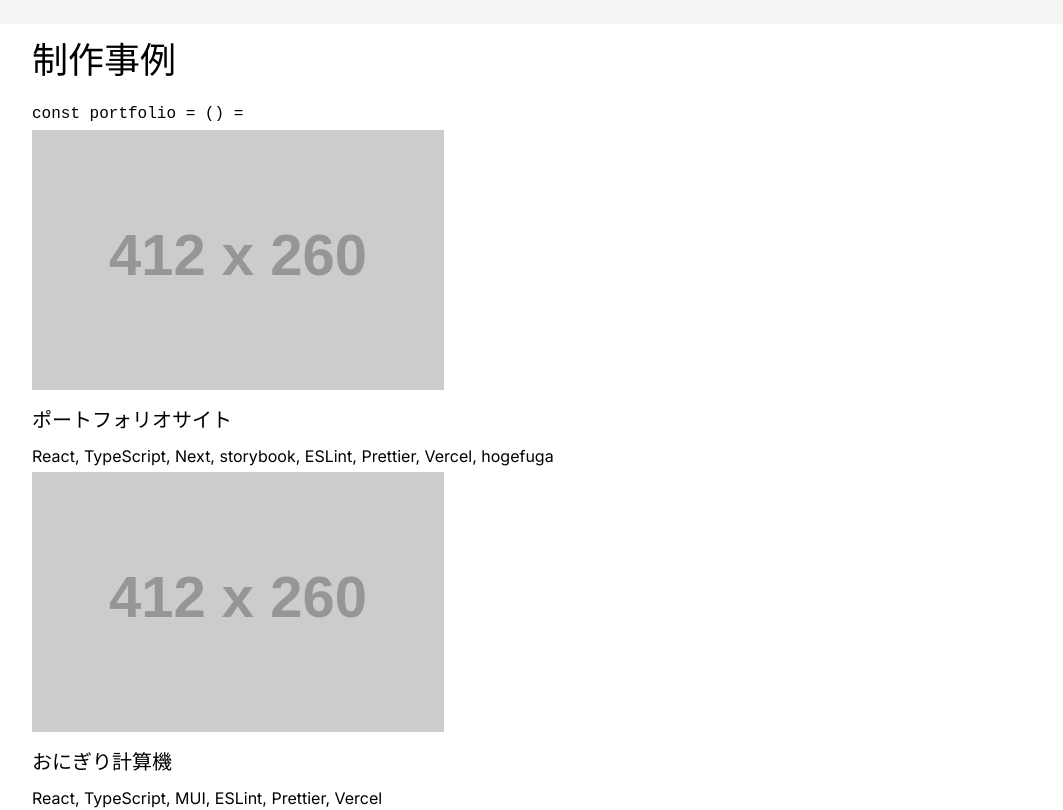
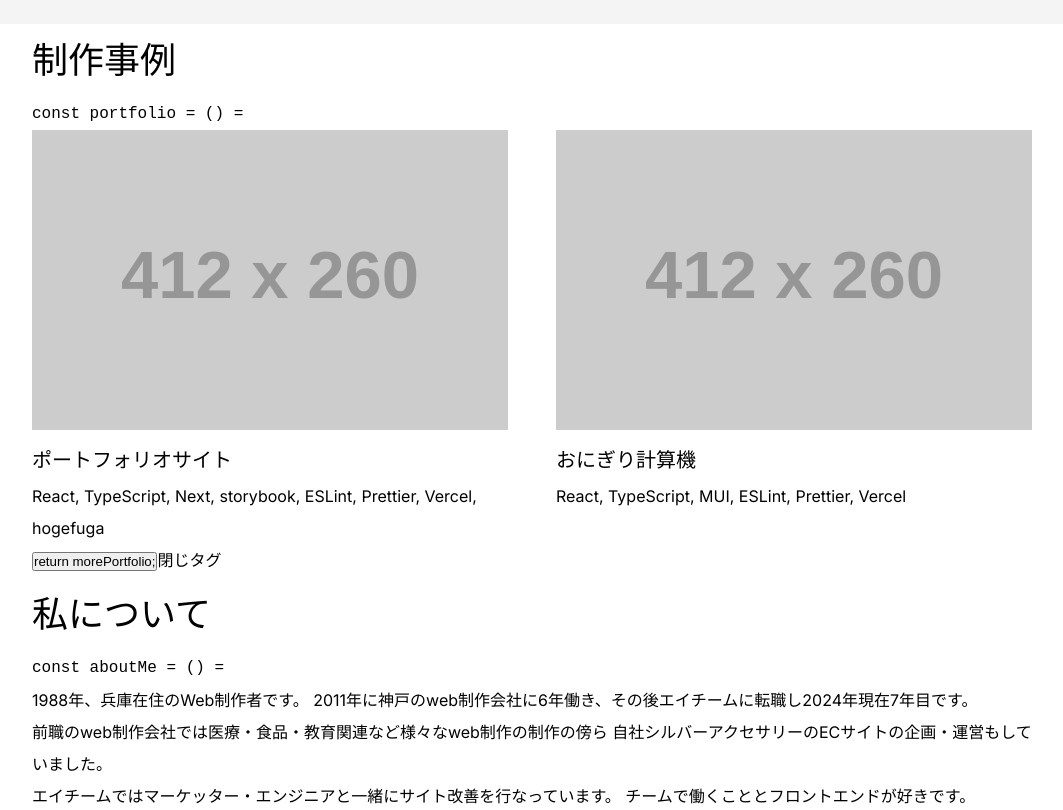
Before and after one commit to chika-create/portfolio, a Next.js app: page / in a window 1280 px wide. Shown: the part 520-1330 px from the top of the page, without its empty margins (108-1171 px from the left). Built offline with nearby package versions, Linux system fonts and the light colour scheme.

Commit message:
:art: TOPのポートフォリオコンテンツのスタイルを設定

```diff
--- a/components/PortfolioList.tsx
+++ b/components/PortfolioList.tsx
@@ -1,25 +1,34 @@
 import Title from "./Title";
+import portfolioList from "../styles/portfolioList.module.css";
 
 function PortfolioList() {
   return (
-    <>
-      <div>
+    <div className={portfolioList.box}>
+      <div className={portfolioList.content}>
         <figure>
-          <img src="https://placehold.jp/412x260.png" alt="" />
+          <img
+            src="https://placehold.jp/412x260.png"
+            alt=""
+            className={portfolioList.image}
+          />
         </figure>
         <Title level="h3">ポートフォリオサイト</Title>
         <p>
           React, TypeScript, Next, storybook, ESLint, Prettier, Vercel, hogefuga
         </p>
       </div>
-      <div>
+      <div className={portfolioList.content}>
         <figure>
-          <img src="https://placehold.jp/412x260.png" alt="" />
+          <img
+            src="https://placehold.jp/412x260.png"
+            alt=""
+            className={portfolioList.image}
+          />
         </figure>
         <Title level="h3">おにぎり計算機</Title>
         <p>React, TypeScript, MUI, ESLint, Prettier, Vercel</p>
       </div>
-    </>
+    </div>
   );
 }
 
--- a/src/app/page.tsx
+++ b/src/app/page.tsx
@@ -36,9 +36,7 @@ export default function Home() {
         <section>
           <Title level="h2">制作事例</Title>
           <code>const portfolio = () = </code>
-          <div>
-            <PortfolioList />
-          </div>
+          <PortfolioList />
           <button>return morePortfolio;</button>
           <code>閉じタグ</code>
         </section>
--- /dev/null
+++ b/styles/portfolioList.module.css
@@ -0,0 +1,12 @@
+.box {
+  display: flex;
+  gap: 48px;
+}
+
+.content {
+  flex: 1;
+}
+
+.image {
+  width: 100%;
+}
```
